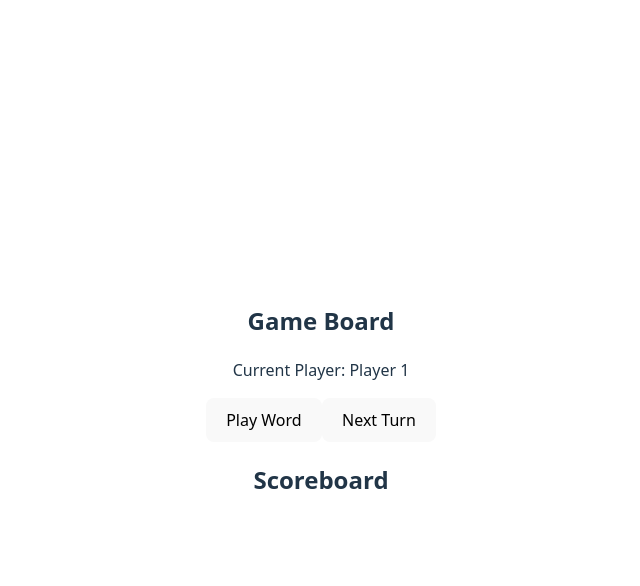
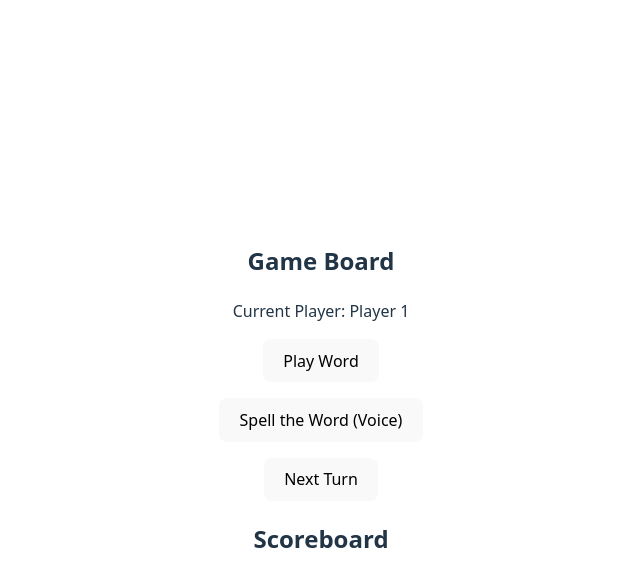
Before and after one commit to dp-lewis/spelling-game, a React (Vite) app: page / in a window 1280 px wide. Both pictures are taken after a click on the button "Start Game". Shown: the top 586 px of the page, without its empty margins (319-959 px from the left). Built offline with nearby package versions, Linux system fonts and the light colour scheme.

Commit message:
feat: add speech recognition functionality to GameBoard component

```diff
--- a/src/components/GameBoard.jsx
+++ b/src/components/GameBoard.jsx
@@ -1,8 +1,12 @@
-import React, { useRef } from 'react';
+import React, { useRef, useState } from 'react';
 
 const GameBoard = ({ players, currentPlayer, word, onNext }) => {
   const synthRef = useRef(window.speechSynthesis);
+  const [isListening, setIsListening] = useState(false);
+  const [spokenText, setSpokenText] = useState('');
+  const [error, setError] = useState(null);
 
+  // Speech Synthesis
   const handleSpeakWord = () => {
     if (!word) return;
     if (synthRef.current.speaking) {
@@ -13,12 +17,52 @@ const GameBoard = ({ players, currentPlayer, word, onNext }) => {
     synthRef.current.speak(utter);
   };
 
+  // Speech Recognition
+  const handleStartListening = () => {
+    setError(null);
+    setSpokenText('');
+    if (!('webkitSpeechRecognition' in window) && !('SpeechRecognition' in window)) {
+      setError('Speech recognition is not supported in this browser.');
+      return;
+    }
+    const SpeechRecognition = window.SpeechRecognition || window.webkitSpeechRecognition;
+    const recognition = new SpeechRecognition();
+    recognition.lang = 'en-US';
+    recognition.interimResults = false;
+    recognition.maxAlternatives = 1;
+    setIsListening(true);
+    recognition.onresult = (event) => {
+      const transcript = event.results[0][0].transcript;
+      setSpokenText(transcript);
+      setIsListening(false);
+    };
+    recognition.onerror = (event) => {
+      setError('Error: ' + event.error);
+      setIsListening(false);
+    };
+    recognition.onend = () => {
+      setIsListening(false);
+    };
+    recognition.start();
+  };
+
   return (
     <div>
       <h2>Game Board</h2>
       <p>Current Player: {currentPlayer?.name}</p>
       <button onClick={handleSpeakWord} disabled={!word}>Play Word</button>
-      {/* TODO: Add voice input and feedback */}
+      <div style={{ margin: '1em 0' }}>
+        <button onClick={handleStartListening} disabled={isListening || !word}>
+          {isListening ? 'Listening...' : 'Spell the Word (Voice)'}
+        </button>
+        {spokenText && (
+          <div>
+            <strong>Your spelling:</strong> {spokenText}
+          </div>
+        )}
+        {error && <div style={{ color: 'red' }}>{error}</div>}
+      </div>
+      {/* TODO: Add feedback and scoring */}
       <button onClick={onNext}>Next Turn</button>
     </div>
   );
```
